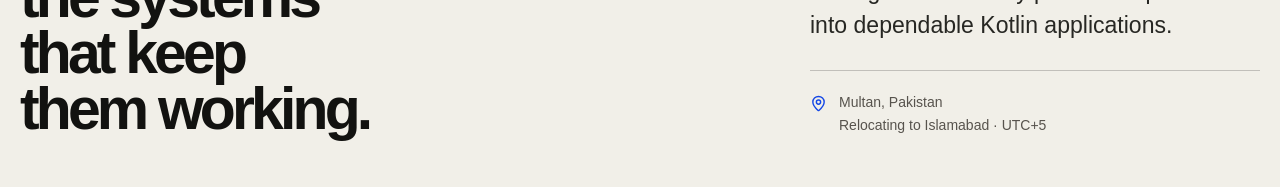
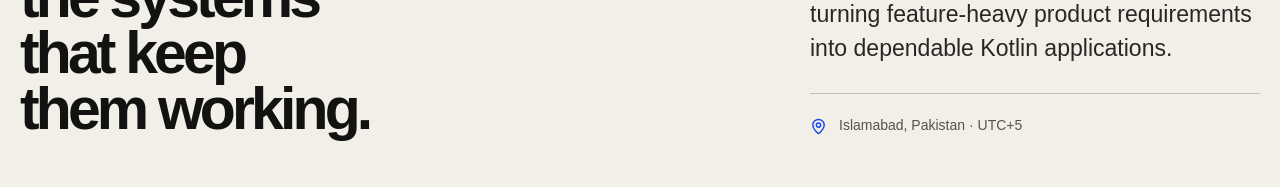
Before and after one commit to Shahroze16602/Portfolio, a Next.js app: page /about in a window 1280 px wide. Shown: the part 351-538 px from the top of the page. Built offline with nearby package versions, Linux system fonts and the light colour scheme; no server answers.

Commit message:
Update portfolio location and resume

```diff
--- a/src/app/about/page.tsx
+++ b/src/app/about/page.tsx
@@ -7,7 +7,7 @@ export const metadata: Metadata = { title: "Profile", description: "About Muhamm
 
 export default function AboutPage() {
   return <main id="main-content" className="page-shell pt-[4.75rem]" tabIndex={-1}>
-    <header className="container-wide grid gap-10 py-14 md:py-20 lg:grid-cols-[1.25fr_.75fr] lg:items-end"><div><p className="eyebrow">Profile / 01</p><h1 className="display-lg mt-7 max-w-[12ch]">I build the parts users see—and the systems that keep them working.</h1></div><div><p className="body-xl">I&apos;m Muhammad Shahroze, an Android engineer with {profile.experience} of experience turning feature-heavy product requirements into dependable Kotlin applications.</p><p className="mt-7 flex gap-3 border-t border-black/20 pt-5 text-sm leading-relaxed text-stone-600"><MapPin size={17} className="mt-1 shrink-0 text-blue-700" />{profile.location}<br />{profile.relocation} · {profile.timezone}</p></div></header>
+    <header className="container-wide grid gap-10 py-14 md:py-20 lg:grid-cols-[1.25fr_.75fr] lg:items-end"><div><p className="eyebrow">Profile / 01</p><h1 className="display-lg mt-7 max-w-[12ch]">I build the parts users see—and the systems that keep them working.</h1></div><div><p className="body-xl">I&apos;m Muhammad Shahroze, an Android engineer with {profile.experience} of experience turning feature-heavy product requirements into dependable Kotlin applications.</p><p className="mt-7 flex gap-3 border-t border-black/20 pt-5 text-sm leading-relaxed text-stone-600"><MapPin size={17} className="mt-1 shrink-0 text-blue-700" />{profile.location} · {profile.timezone}</p></div></header>
     <section className="editorial-panel"><div className="container-wide grid gap-12 py-16 md:py-24 lg:grid-cols-[.6fr_1.4fr]"><p className="eyebrow">The short version</p><div className="space-y-7 text-2xl leading-[1.35] tracking-[-.025em] text-stone-300 md:text-4xl"><p>My recent work spans maps, scheduling, media, AI-backed identification, system utilities, billing, monetization, Firebase, and inherited production codebases.</p><p>I personally engineered the supplied from-scratch Android applications within a wider team environment. I own my implementation work while respecting product, design, backend, publishing, and leadership contributions.</p><p className="text-white">I&apos;m looking for remote work with US and European teams, hybrid opportunities in Islamabad, focused freelance products, and collaborations with a real technical problem at the center.</p></div></div></section>
     <section className="section"><div className="container-wide grid gap-12 lg:grid-cols-[.85fr_1.15fr]"><div><p className="eyebrow">Current direction</p><h2 className="display-md mt-5">Android now. Intelligent systems next.</h2></div><div><p className="body-xl">{profile.educationStatus}</p><div className="mt-9 grid gap-0"><Link href="/experience" className="index-link"><span className="index-number">01</span><strong className="font-display text-2xl">Career and education</strong><ArrowUpRight size={17} /></Link><Link href="/skills" className="index-link"><span className="index-number">02</span><strong className="font-display text-2xl">Technical skills</strong><ArrowUpRight size={17} /></Link><Link href="/ai-workflow" className="index-link"><span className="index-number">03</span><strong className="font-display text-2xl">AI-assisted workflow</strong><ArrowUpRight size={17} /></Link><Link href="/process" className="index-link"><span className="index-number">04</span><strong className="font-display text-2xl">Engineering process</strong><ArrowUpRight size={17} /></Link><Link href="/contact" className="index-link"><span className="index-number">05</span><strong className="font-display text-2xl">Start a conversation</strong><ArrowUpRight size={17} /></Link></div></div></div></section>
   </main>;
--- a/src/app/data/content.ts
+++ b/src/app/data/content.ts
@@ -84,8 +84,7 @@ export const profile = {
   name: "Muhammad Shahroze",
   title: "Android Engineer",
   email: "smshahroze16602@gmail.com",
-  location: "Multan, Pakistan",
-  relocation: "Relocating to Islamabad",
+  location: "Islamabad, Pakistan",
   timezone: "UTC+5",
   experience: "3+ years",
   linkedin: "https://linkedin.com/in/muhammad-shahroze",
@@ -597,7 +596,7 @@ export const experiences = [
 ];
 
 export const education = [
-  { degree: "Bachelor of Science in Computer Science", school: "Bahauddin Zakariya University, Multan", period: "Completed June 2025", detail: "CGPA 3.59" },
+  { degree: "Bachelor of Science in Computer Science", school: "Bahauddin Zakariya University", period: "Completed June 2025", detail: "CGPA 3.59" },
 ];
 
 export const insights: Insight[] = [
```
Also changed, not shown: src/app/contact/page.tsx (+1 -1 lines), 3 other files (tests, documents, lock files or other folders).
